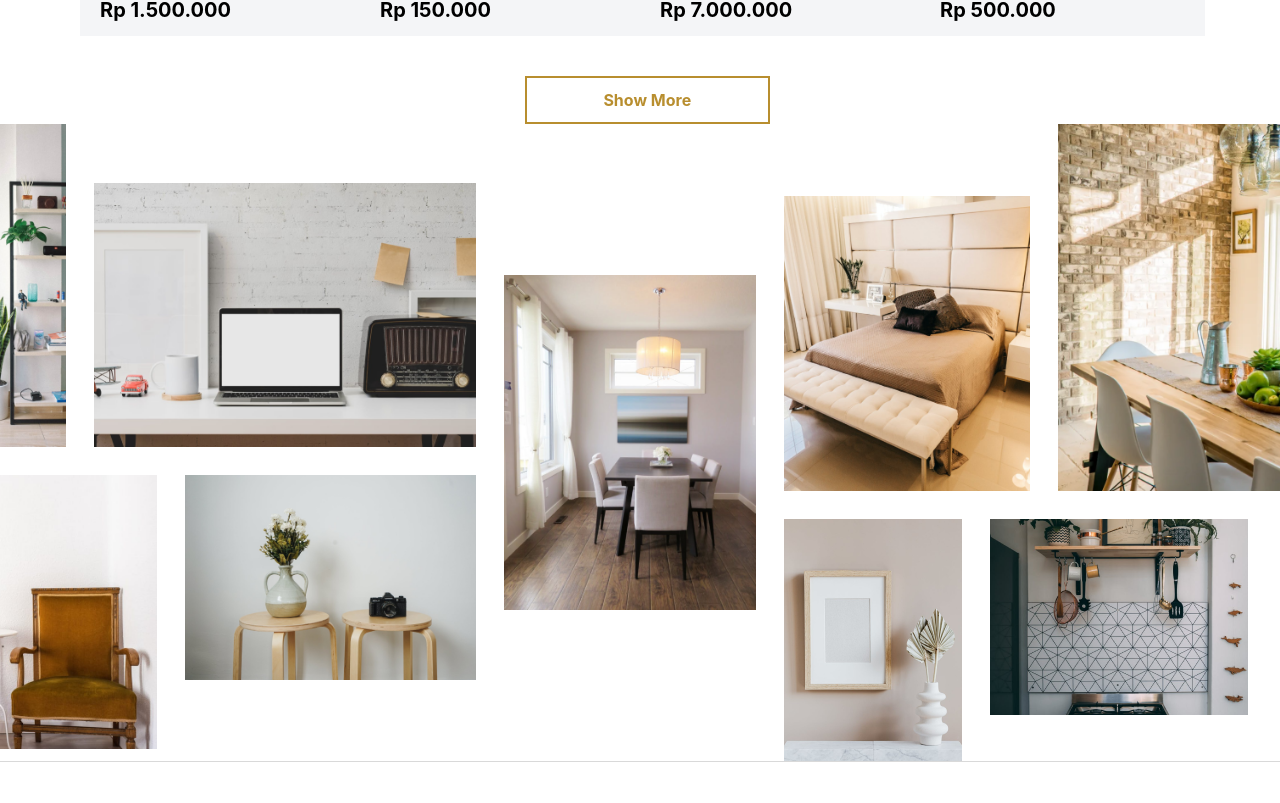
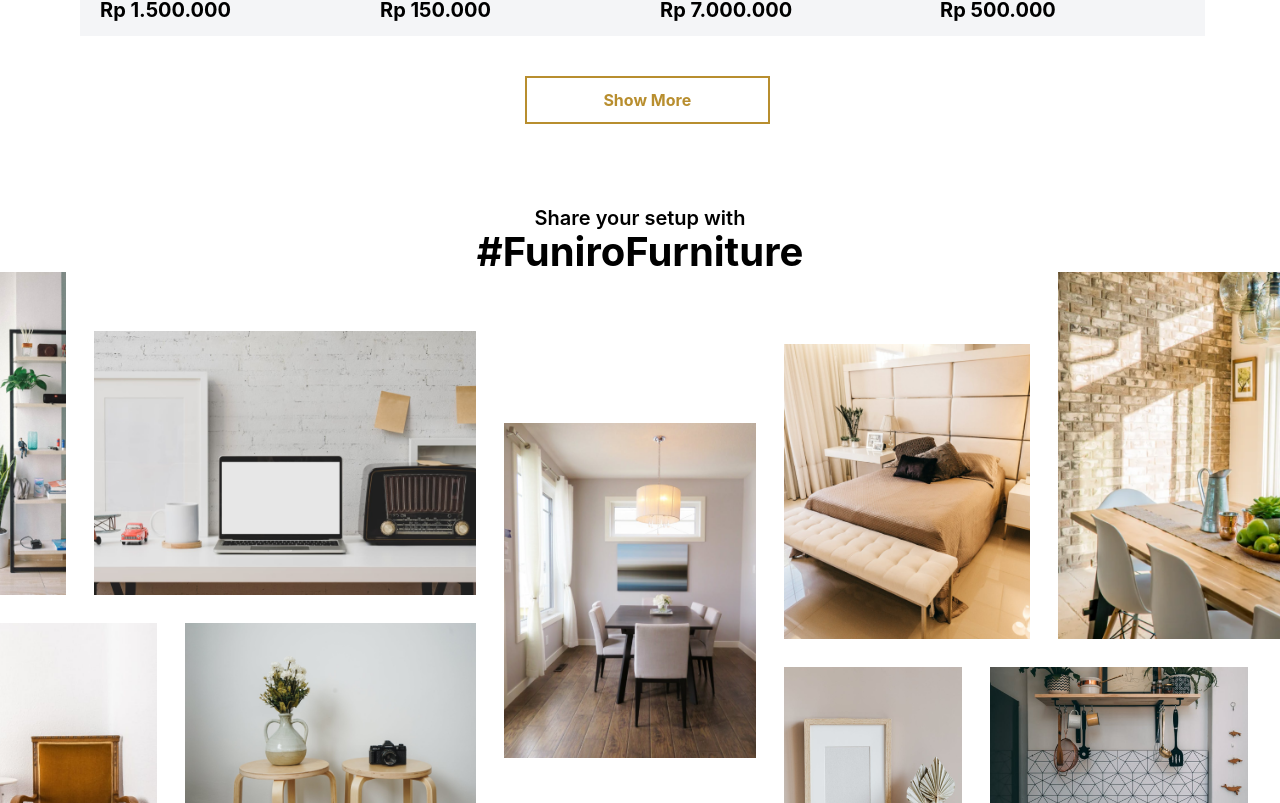
Before and after one commit to tantrinhh/web-sales, a React (Create React App) app: page / in a window 1280 px wide. Shown: the part 2457-3260 px from the top of the page. Built offline with nearby package versions, Linux system fonts and the light colour scheme.

Commit message:
feat: homepage

```diff
--- a/src/Components/Home/HomePage.tsx
+++ b/src/Components/Home/HomePage.tsx
@@ -187,7 +187,9 @@ const HomePage = () => {
       <button className="w-[245px] h-[48px] text-[#B88E2F] text-[16px] mt-10 font-bold border-solid border-2 border-[#B88E2F] mx-[41%]">
         Show More
       </button>
-      <div className="flex gap-x-7 justify-between">
+      <p className="text-center text-[20px] leading-7 font-semibold mt-20">Share your setup with</p>
+      <h1 className="text-center text-[40px] leading-10 font-bold">#FuniroFurniture</h1>
+      <div className="flex gap-x-7 justify-between mb-20">
         <div className="flex flex-col gap-7">
           <div className="flex gap-7">
             <div>
```
